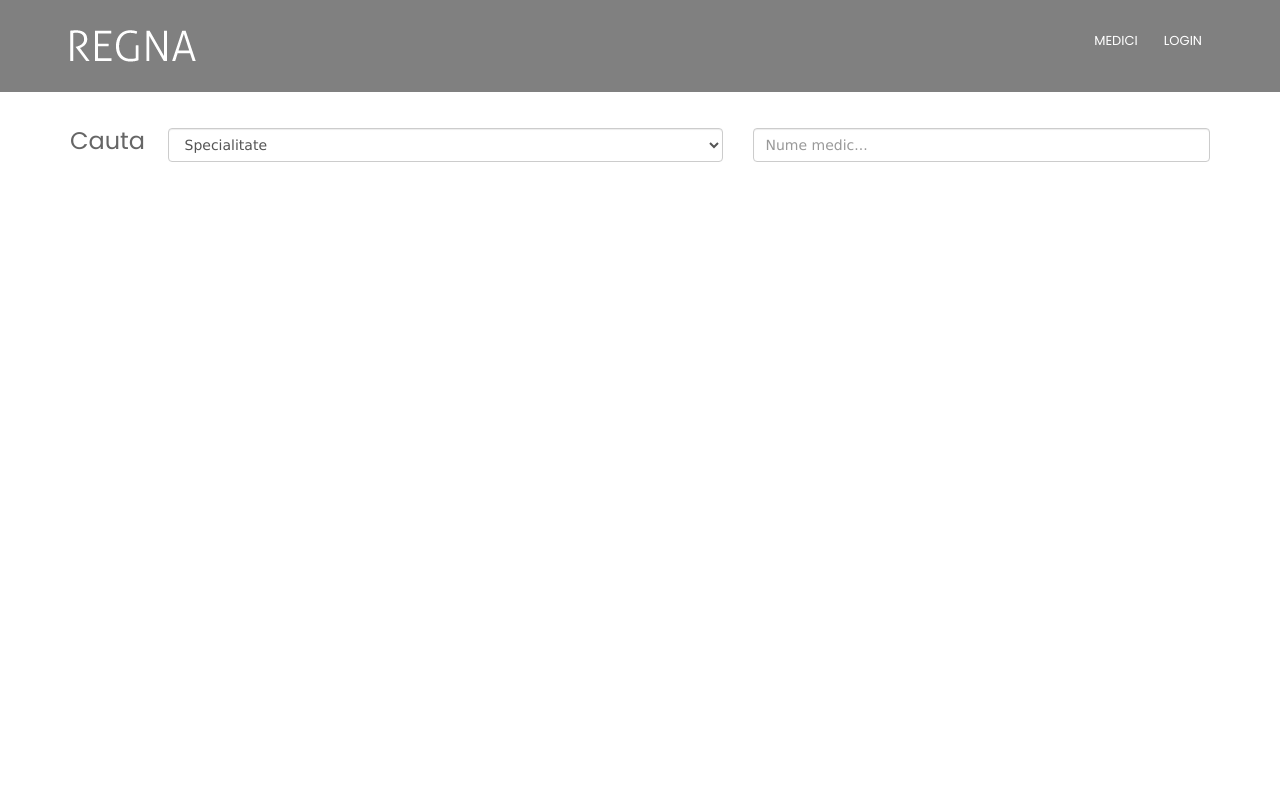
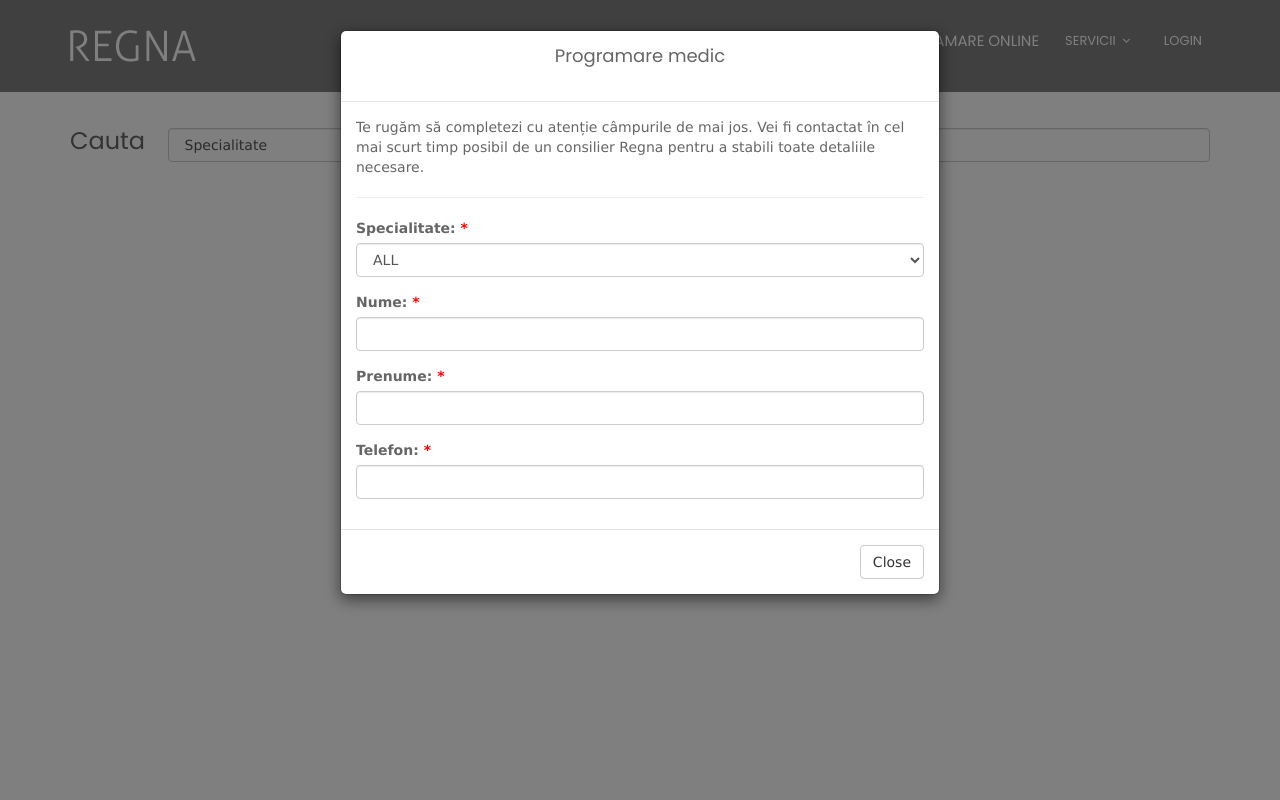
Before and after one commit to andrabarat/htdocs, a PHP site: page /Medici/Doctori.php in a window 1280 px wide, after a click on "PROGRAMARE ONLINE". Run offline with PHP 8.4, Linux system fonts and the light colour scheme; data that the repository does not hold is empty; some libraries are stand-ins or nearby versions.

Commit message:
added the modal for appoiments

```diff
--- a/Medici/Doctori.php
+++ b/Medici/Doctori.php
@@ -10,6 +10,9 @@
         while($row = $result->fetch_assoc()) {
             $id_session=$row["id_user"];
         }
+    }
+    if($id_session==0){
+        $id_session="";
     }
 ?>
 <html lang="en">
@@ -61,7 +64,7 @@
         </div>
     </div>
     <form action="/Medici/BackEnd/appointments.php" method="post" style="display: none" id="reservation">
-        <input type="text" name="user_name" id="id_user" value="<?php echo $id_session?>">
+        <input type="text" name="user_name" id="id_user" value="<?php echo $id_session?>" required>
         <input type="text" name="id_doctor" id="id_doctor" value="">
         <input type="text" name="dateAppoiment" id="dateAppoiment" value="">
         <input type="text" name="timeInterval" id="timeInterval" value="">
--- a/global/header.php
+++ b/global/header.php
@@ -18,7 +18,18 @@
 
             <nav id="nav-menu-container">
                 <ul class="nav-menu">
-                    <li><a href="/Medici/Doctori.php">Medici</a></li>
+                    <li><a href="#" style="font-size: 17px"><i class="fa fa-phone-square"></i> 0232 . 905</a></li>
+                    <li data-toggle="modal" data-target="#appoimentsModal" onclick="createAppoimentModal()"><a href="#" style="font-size: 15px"><i class="fa fa-calendar"></i> Programare online</a></li>
+                    <li class="menu-has-children"><a href="">Servicii</a>
+                         <ul>
+                             <li><a href="/Medici/Doctori.php">Medici</a></li>
+                             <li><a href="/Servicii/Spitale.php">Spitale si policlinici</a></li>
+                             <li><a href="/Servicii/Laboratoare.php">Laboratoare</a></li>
+                             <li><a href="/Servicii/Imagistica.php">Imagistica</a></li>
+                             <li><a href="/Servicii/Maternitati.php">Maternitati</a></li>
+                             <li><a href="/Servicii/Abonamente.php">Abonamente si pachete</a></li>
+                         </ul>
+                    </li>
                     <?php if($login_session!='') {?>
                     <li class="!menu-active menu-has-children"><a href="#"><?php echo $_SESSION["usernameLogin"];?></a>
                         <ul>
@@ -104,6 +115,8 @@ Header
 <script src="/lib/counterup/counterup.min.js"></script>
 <script src="/lib/superfish/hoverIntent.js"></script>
 <script src="/lib/superfish/superfish.min.js"></script>
+<script src="/js/index.js"></script>
+<script src="https://cdnjs.cloudflare.com/ajax/libs/jquery.mask/1.14.12/jquery.mask.min.js"></script>
 <!-- Contact Form JavaScript File -->
 <!-- Template Main Javascript File -->
 <script src="/js/main.js"></script>
--- a/js/doctors.js
+++ b/js/doctors.js
@@ -382,7 +382,6 @@ function getReservedIntervalHours(){
     var month=decimalFormat(date[1]);
     var day=decimalFormat(date[2]);
     var dateAppoiment=year+"-"+month+"-"+day;
-    console.info(dateAppoiment);
     xhttp.open("GET", "BackEnd/getReservations.php?id_doctor="+id_doctor+"&dateAppoiment="+dateAppoiment, true);
     xhttp.send();
 
@@ -391,6 +390,7 @@ function getReservedIntervalHours(){
 
 
 function reservedIntervalHours(intervalHours){
+    if(intervalHours!=""){
         intervalHours = intervalHours.split(", ");
         for(var i=0; i<intervalHours.length; i++){
             document.getElementById(intervalHours[i]).className+=" reserved text-center";
@@ -399,13 +399,19 @@ function reservedIntervalHours(intervalHours){
             document.getElementById(intervalHours[i]).setAttribute("onclick","");
         }
     }
+}
 
 function submitForm(){
     var allClasses=document.querySelectorAll(".hoursSelected");
 
     if(allClasses.length==1){
         document.getElementById("timeInterval").value=allClasses[0].id;
+
+        if(document.getElementById("id_user").value==""){
+            alert("Logheaza-te intai te rog.")
+        } else {
             document.getElementById("reservation").submit();
+        }
     }else{
         alert("Pentru a face o rezervare, te rugam selecteaza un interval orar.");
     }
--- /dev/null
+++ b/js/index.js
@@ -0,0 +1,116 @@
+var jobTitle=["ALL", "CHIRURGIE GENERALA", "PNEUMOLOGIE", "OBSTETRICA-GINECOLOGIE",  "ORTOPEDIE-SI-TRAUMATOLOGIE"];
+function createAppoimentModal(){
+    $(document).ready(function(){
+        $('.phone').mask('0000-000-000');
+    });
+    var modal=document.createElement("div");
+    modal.className="modal fade";
+    modal.id="appoimentsModal";
+    modal.setAttribute("role", "dialog");
+
+    var modalDialog=document.createElement("div");
+    modalDialog.className="modal-dialog";
+
+    var modalContent=document.createElement("div");
+    modalContent.className="modal-content";
+
+    var modalHeader=document.createElement("div");
+    modalHeader.className="modal-header";
+    var modalHeaderButton=document.createElement("button");
+    modalHeaderButton.type="button";
+    modalHeaderButton.className="close";
+    modalHeaderButton.setAttribute("data-dismiss", "modal");
+    modalHeaderButton.innerHTML="&times;";
+    var modalHeaderTitle=document.createElement("h4");
+    modalHeaderTitle.className="text-center";
+    modalHeaderTitle.innerHTML="Programare medic";
+
+    modalHeader.appendChild(modalHeaderTitle);
+    //modalHeader.appendChild(modalHeaderButton);
+
+
+    var modalBody=document.createElement("div");
+    modalBody.className="modal-body";
+    var modalBodyDetails=document.createElement("h7");
+    modalBodyDetails.innerHTML="Te rugăm să completezi cu atenție câmpurile de mai jos. Vei fi contactat în cel mai scurt timp posibil de un consilier Regna pentru a stabili toate detaliile necesare.<hr>";
+
+    modalBody.appendChild(modalBodyDetails);
+
+    var modalBodySpec=document.createElement("div");
+    modalBodySpec.className="form-group";
+    var modalBodySpecLabel=document.createElement("label");
+    modalBodySpecLabel.innerHTML="Specialitate: <strong style='color:red'>*</strong>";
+    var modalBodySpecInput=document.createElement("select");
+    modalBodySpecInput.className="form-control";
+    modalBodySpecInput.id="inputSpecialitate";
+    for(var i=0; i<jobTitle.length; i++){
+        var option=document.createElement("option");
+        option.value=jobTitle[i];
+        option.innerHTML=jobTitle[i];
+        modalBodySpecInput.appendChild(option);
+    }
+
+    modalBodySpec.appendChild(modalBodySpecLabel);
+    modalBodySpec.appendChild(modalBodySpecInput);
+
+    var modalBodyName=document.createElement("div");
+    modalBodyName.className="form-group";
+    var modalBodyNameLabel=document.createElement("label");
+    modalBodyNameLabel.innerHTML="Nume: <strong style='color:red'>*</strong>";
+    var modalBodyNameInput=document.createElement("input");
+    modalBodyNameInput.className="form-control";
+    modalBodyNameInput.id="inputName";
+    modalBodyNameInput.type="text";
+
+    modalBodyName.appendChild(modalBodyNameLabel);
+    modalBodyName.appendChild(modalBodyNameInput);
+
+    var modalBodySurname=document.createElement("div");
+    modalBodySurname.className="form-group";
+    var modalBodySurnameLabel=document.createElement("label");
+    modalBodySurnameLabel.innerHTML="Prenume: <strong style='color:red'>*</strong>";
+    var modalBodySurnameInput=document.createElement("input");
+    modalBodySurnameInput.className="form-control";
+    modalBodySurnameInput.id="inputSurname";
+    modalBodySurnameInput.type="text";
+
+    modalBodySurname.appendChild(modalBodySurnameLabel);
+    modalBodySurname.appendChild(modalBodySurnameInput);
+
+    var modalBodyPhone=document.createElement("div");
+    modalBodyPhone.className="form-group";
+    var modalBodyPhoneLabel=document.createElement("label");
+    modalBodyPhoneLabel.innerHTML="Telefon: <strong style='color:red'>*</strong>";
+    var modalBodyPhoneInput=document.createElement("input");
+    modalBodyPhoneInput.className="form-control phone";
+    modalBodyPhoneInput.id="inputSurname";
+    modalBodyPhoneInput.type="text";
+
+    modalBodyPhone.appendChild(modalBodyPhoneLabel);
+    modalBodyPhone.appendChild(modalBodyPhoneInput);
+
+
+    modalBody.appendChild(modalBodySpec);
+    modalBody.appendChild(modalBodyName);
+    modalBody.appendChild(modalBodySurname);
+    modalBody.appendChild(modalBodyPhone);
+
+    var modalFooter=document.createElement("div");
+    modalFooter.className="modal-footer";
+    var modalFooterButton=document.createElement("button");
+    modalFooterButton.type="button";
+    modalFooterButton.className="btn btn-default";
+    modalFooterButton.setAttribute("data-dismiss", "modal");
+    modalFooterButton.innerHTML="Close";
+
+    modalFooter.appendChild(modalFooterButton);
+
+
+    modalContent.appendChild(modalHeader);
+    modalContent.appendChild(modalBody);
+    modalContent.appendChild(modalFooter);
+    modalDialog.appendChild(modalContent);
+    modal.appendChild(modalDialog);
+
+    document.getElementsByTagName("body")[0].appendChild(modal);
+}
```
Also changed, not shown: index.php (+15 -7 lines), js/test.js (added). Lines whose indentation alone changed are shown as unchanged.
